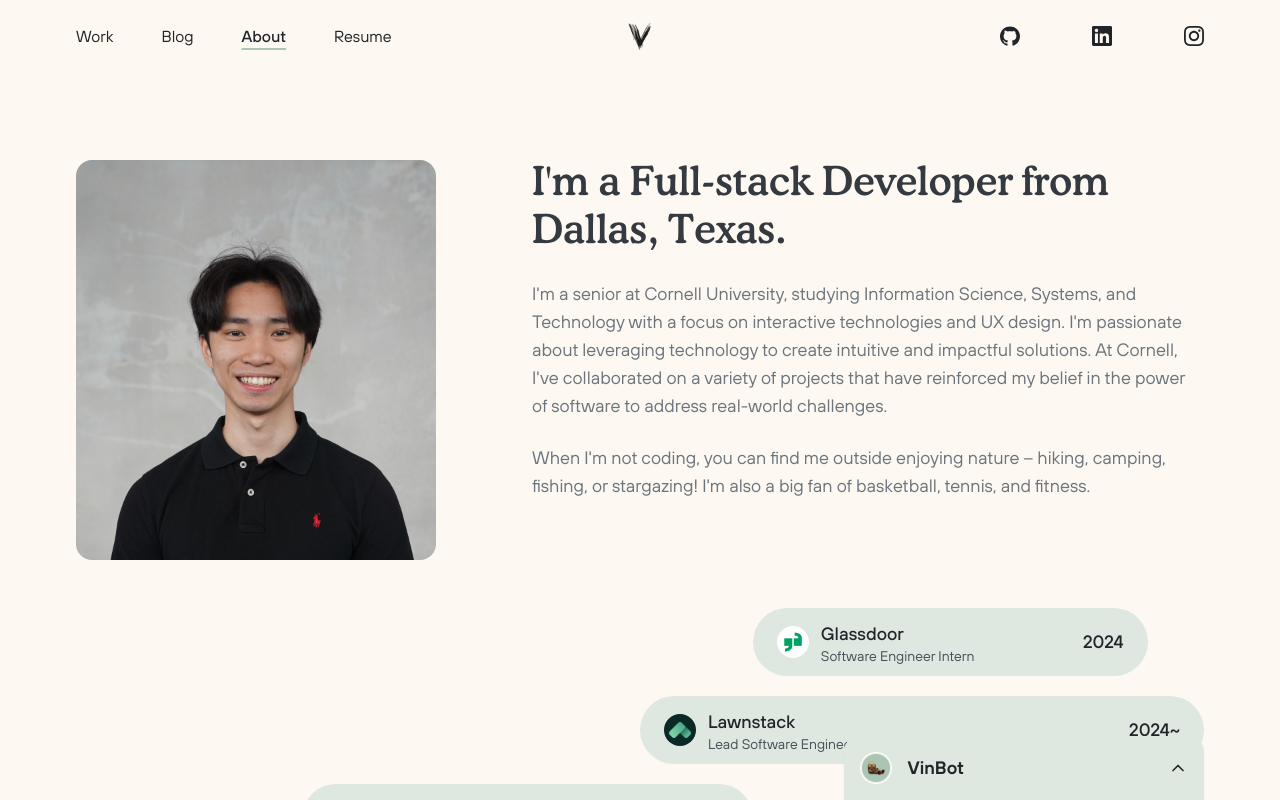
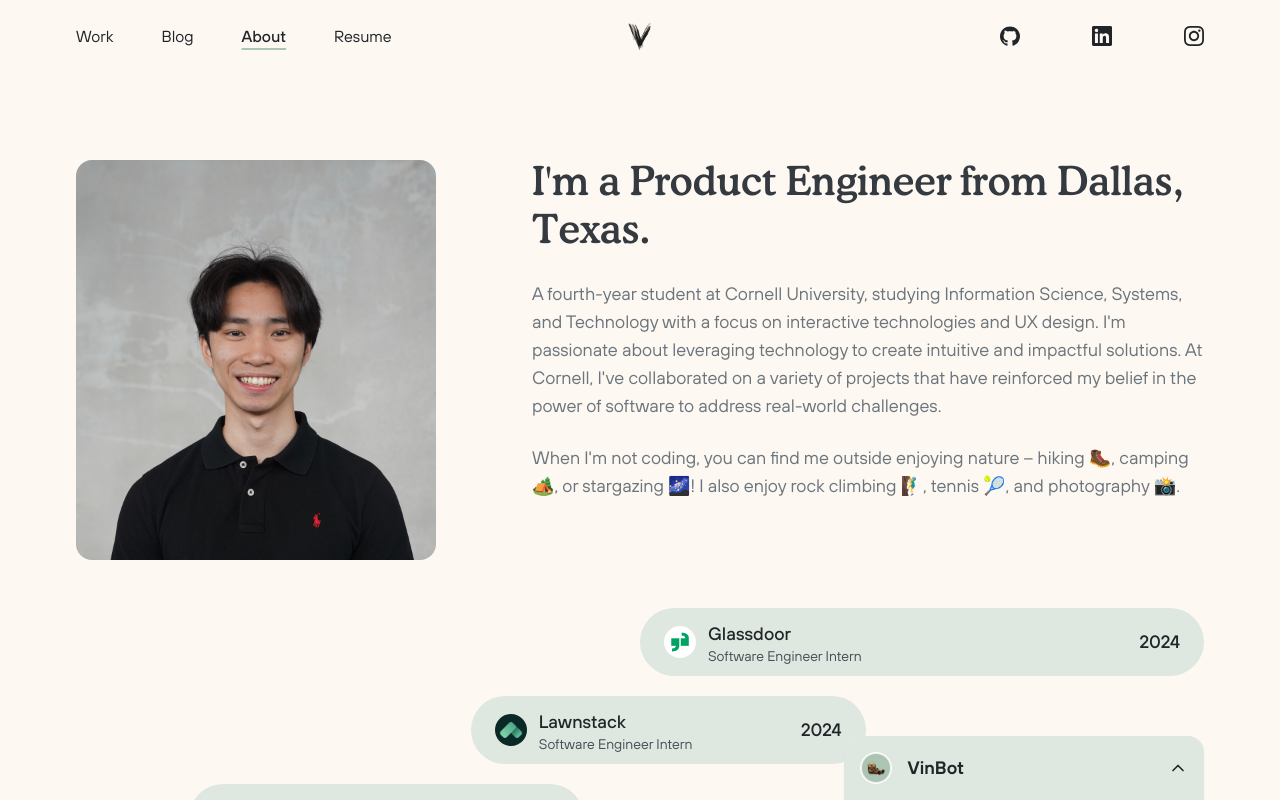
Before and after one commit to vinnie4k/portfolio-v3, a Next.js app: page /about in a window 1280 px wide. Shown: the top 800 px of the page. Built offline with nearby package versions, Linux system fonts and the light colour scheme.

Commit message:
Update to product engineer

```diff
--- a/src/app/about/page.tsx
+++ b/src/app/about/page.tsx
@@ -28,20 +28,21 @@ export default function About() {
             className="flex flex-col gap-3 lg:gap-6"
           >
             <h3 className="text-neutral-800 dark:text-neutral-200">
-              I'm a Full-stack Developer from Dallas, Texas.
+              I'm a Product Engineer from Dallas, Texas.
             </h3>
             <p className="b1 text-neutral-600 dark:text-neutral-400">
-              I'm a senior at Cornell University, studying Information Science,
-              Systems, and Technology with a focus on interactive technologies
-              and UX design. I'm passionate about leveraging technology to
-              create intuitive and impactful solutions. At Cornell, I've
-              collaborated on a variety of projects that have reinforced my
-              belief in the power of software to address real-world challenges.
+              A fourth-year student at Cornell University, studying Information
+              Science, Systems, and Technology with a focus on interactive
+              technologies and UX design. I'm passionate about leveraging
+              technology to create intuitive and impactful solutions. At
+              Cornell, I've collaborated on a variety of projects that have
+              reinforced my belief in the power of software to address
+              real-world challenges.
             </p>
             <p className="b1 text-neutral-600 dark:text-neutral-400">
               When I'm not coding, you can find me outside enjoying nature –
-              hiking, camping, fishing, or stargazing! I'm also a big fan of
-              basketball, tennis, and fitness.
+              hiking 🥾, camping 🏕️, or stargazing 🌌! I also enjoy rock
+              climbing 🧗‍♂️, tennis 🎾, and photography 📸.
             </p>
           </motion.div>
         </div>
--- a/src/app/page.tsx
+++ b/src/app/page.tsx
@@ -22,7 +22,7 @@ export default function Work() {
               Hi. I'm Vin.
             </h1>
             <h1 className="text-neutral-900 dark:text-neutral-100">
-              Developer & Engineer.
+              A Product Engineer.
             </h1>
           </motion.div>
           <motion.p
@@ -31,9 +31,9 @@ export default function Work() {
             transition={{ ease: "easeOut", duration: 0.25, delay: 1.25 }}
             className="s2 text-neutral-600 dark:text-neutral-400"
           >
-            A driven creator and technologist, constantly seeking to elevate
-            user experiences through innovative solutions and cutting-edge
-            development.
+            A design-focused engineer dedicated to crafting intuitive and
+            delightful user experiences through thoughtful interaction and
+            innovative solutions.
           </motion.p>
         </div>
         <motion.div
--- a/src/components/about/ExperienceCell.tsx
+++ b/src/components/about/ExperienceCell.tsx
@@ -1,8 +1,8 @@
-import placeholderImg from "@/../public/placeholder.png";
+import appdevImg from "@/../public/about/appdev.png";
 import glassdoorImg from "@/../public/about/glassdoor.png";
 import lawnstackImg from "@/../public/about/lawnstack.png";
 import lloungeImg from "@/../public/about/llounge.png";
-import appdevImg from "@/../public/about/appdev.png";
+import placeholderImg from "@/../public/placeholder.png";
 import { Experience } from "@/models/enums";
 
 interface Props {
@@ -25,18 +25,18 @@ export default function ExperienceCell({ experience }: Props) {
       year = "2024";
       imageSrc = glassdoorImg;
       imageAlt = "Glassdoor Logo";
-      style = "md:absolute md:top-0 md:left-[60%] md:right-[5%]";
+      style = "md:absolute md:top-0 md:left-[50%] md:right-0";
       href = "https://www.glassdoor.com/index.htm";
       break;
     }
     case Experience.Lawnstack: {
       company = "Lawnstack";
-      position = "Lead Software Engineer";
-      year = "2024~";
+      position = "Software Engineer Intern";
+      year = "2024";
       imageSrc = lawnstackImg;
       imageAlt = "Lawnstack Logo";
       style =
-        "md:absolute md:top-[72px] lg:top-[88px] md:left-[50%] md:right-0";
+        "md:absolute md:top-[72px] lg:top-[88px] md:left-[35%] md:right-[30%]";
       href = "https://lawnstack.com/";
       break;
     }
@@ -47,7 +47,7 @@ export default function ExperienceCell({ experience }: Props) {
       imageSrc = lloungeImg;
       imageAlt = "llounge Logo";
       style =
-        "md:absolute md:top-[144px] lg:top-[176px] md:left-[20%] md:right-[40%]";
+        "md:absolute md:top-[144px] lg:top-[176px] md:left-[10%] md:right-[55%]";
       href = "https://www.llounge.app/";
       break;
     }
@@ -58,7 +58,7 @@ export default function ExperienceCell({ experience }: Props) {
       imageSrc = appdevImg;
       imageAlt = "Cornell AppDev Logo";
       style =
-        "md:absolute md:top-[216px] lg:top-[264px] md:left-0 md:right-[25%]";
+        "md:absolute md:top-[216px] lg:top-[264px] md:left-0 md:right-[40%]";
       href = "https://www.cornellappdev.com/";
       break;
     }
```
